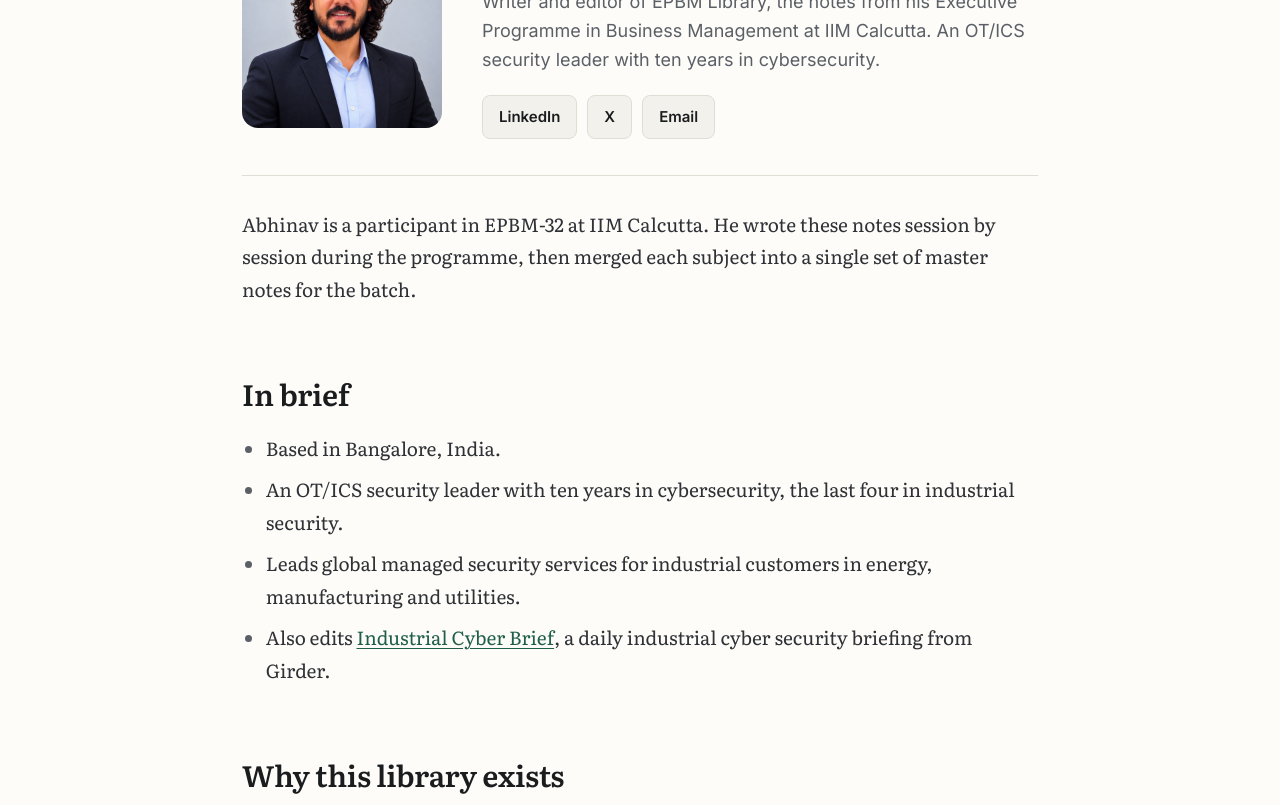
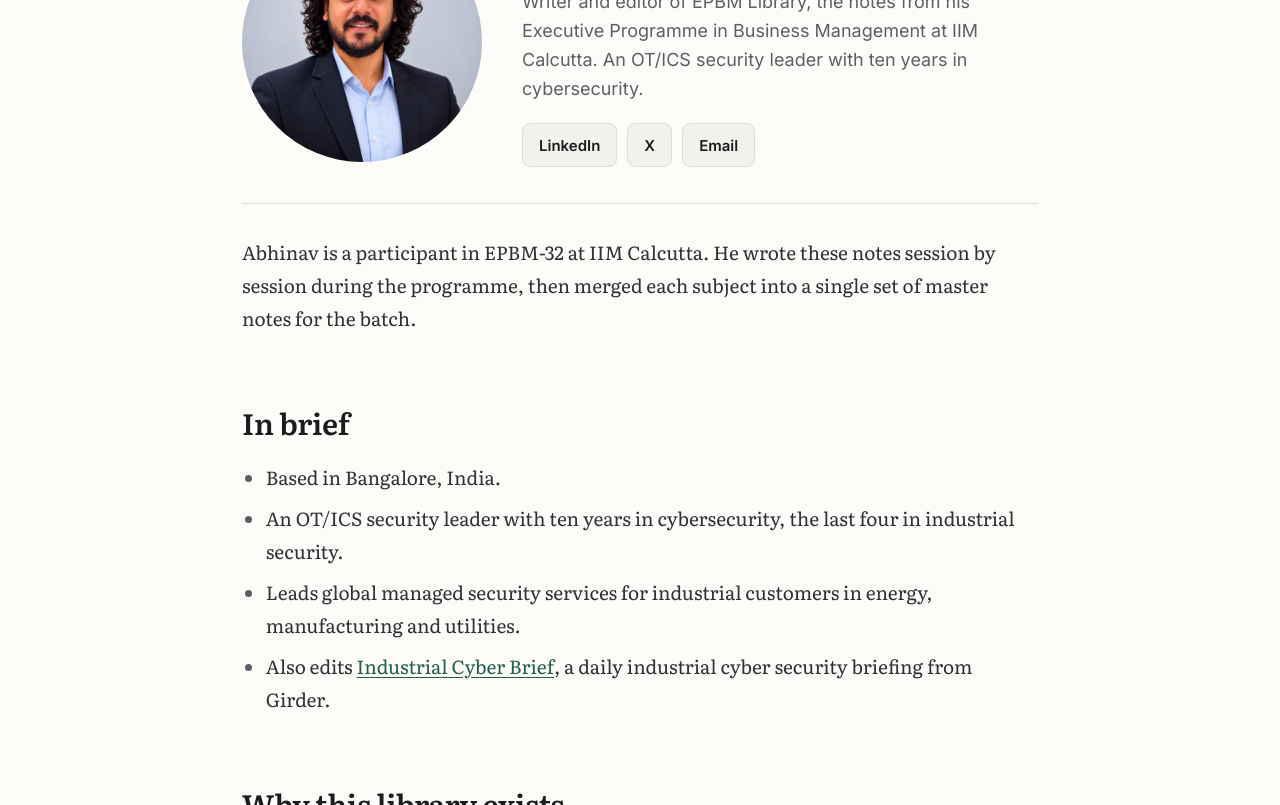
Before and after one commit to ransomjack/epbm-library, an Astro site: page /editor in a window 1280 px wide. Shown: the part 237-1042 px from the top of the page. Built offline with nearby package versions, Linux system fonts and the light colour scheme; Astro itself is replaced by a stand-in of ours.

Commit message:
Editor page: back to the round photo
Co-Authored-By: Claude Fable 5.2 <noreply@anthropic.com>
Claude-Session: https://claude.ai/code/session_017JuXvov8UCvXhGxobxLeiG

```diff
--- a/src/pages/editor.astro
+++ b/src/pages/editor.astro
@@ -5,7 +5,7 @@ import Base from '../layouts/Base.astro';
 <main class="wrap ed">
   <div class="kicker">Editor</div>
   <header class="profile">
-    <img src="/img/editor.jpg?v=3" alt="Abhinav Roy" width="200" height="200">
+    <img src="/img/editor.jpg?v=3" alt="Abhinav Roy" width="240" height="240">
     <div>
       <h1>Abhinav Roy</h1>
       <p class="lede">Writer and editor of EPBM Library, the notes from his Executive Programme in Business Management at IIM Calcutta. An OT/ICS security leader with ten years in cybersecurity.</p>
@@ -52,12 +52,12 @@ import Base from '../layouts/Base.astro';
 .ed{max-width:860px;padding-top:48px}
 .kicker{font:600 15px var(--sans);color:var(--accent);margin-bottom:18px}
 .profile{display:flex;align-items:center;gap:40px;padding-bottom:36px;border-bottom:1px solid var(--line);margin-bottom:32px}
-.profile img{flex:none;width:200px;height:200px;border-radius:16px;object-fit:contain;background:var(--surface)}
+.profile img{flex:none;width:240px;height:240px;border-radius:50%;object-fit:cover;background:var(--surface)}
 h1{margin:0;font-weight:500;font-size:clamp(36px,5vw,52px);line-height:1.1}
 .lede{margin:14px 0 0;font:18px/1.6 var(--sans);color:var(--muted)}
 .links{display:flex;flex-wrap:wrap;gap:10px;margin:20px 0 0}
 .btn{font:600 15px var(--sans);color:var(--ink);text-decoration:none;padding:10px 16px;border:1px solid var(--line);border-radius:8px;background:var(--surface)}
 .btn:hover{border-color:var(--accent);color:var(--accent)}
-@media (max-width:640px){.profile{flex-direction:column;align-items:flex-start;gap:24px}.profile img{width:180px;height:180px}}
+@media (max-width:640px){.profile{flex-direction:column;align-items:flex-start;gap:24px}.profile img{width:200px;height:200px}}
 </style>
 </Base>
```
